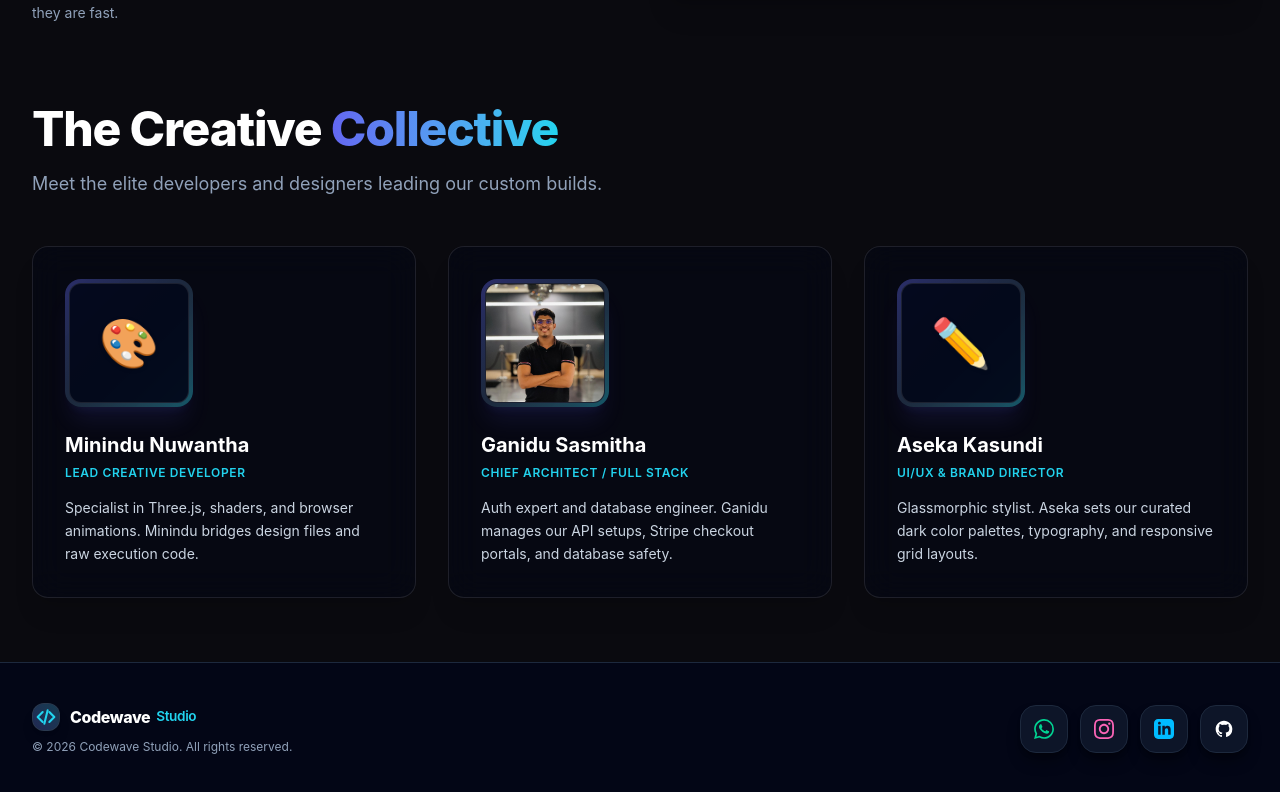
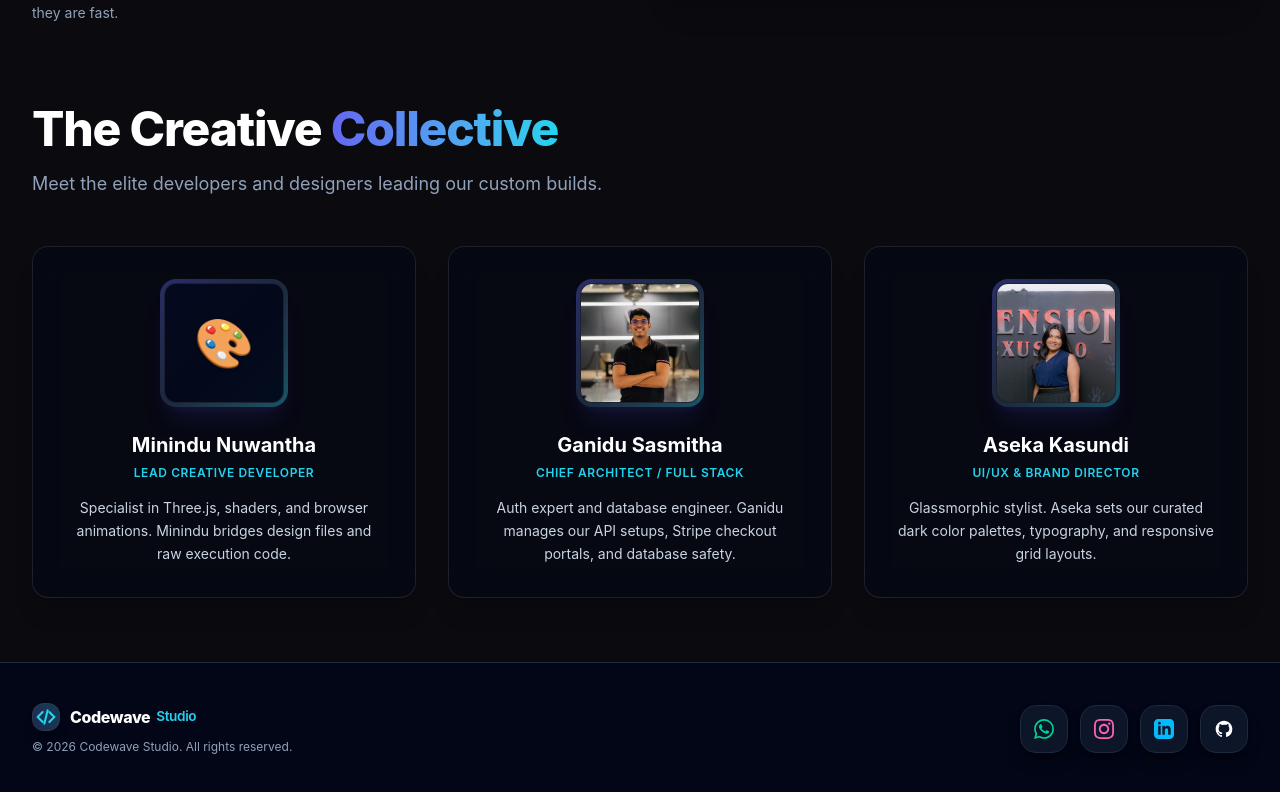
Before and after one commit to GaniduSasmitha/Codewave-Studio, a React (Vite) app: page /about in a window 1280 px wide. Shown: the part 494-1286 px from the top of the page. Built offline with nearby package versions, Linux system fonts and the light colour scheme; no server answers.

Commit message:
feat: implement About page and add team member asset

```diff
--- a/src/pages/public/About.tsx
+++ b/src/pages/public/About.tsx
@@ -2,6 +2,7 @@ import GlassCard from '../../components/GlassCard';
 import SectionHeading from '../../components/SectionHeading';
 import ScrollReveal from '../../components/ScrollReveal';
 import ganiduImg from '../../assets/ganidu.jpg';
+import asekaImg from '../../assets/aseka.png';
 
 interface TeamMember {
   name: string;
@@ -31,7 +32,7 @@ const team: TeamMember[] = [
     role: "UI/UX & Brand Director",
     bio: "Glassmorphic stylist. Aseka sets our curated dark color palettes, typography, and responsive grid layouts.",
     avatar: "✏️",
-    image: null
+    image: asekaImg
   }
 ];
 
@@ -92,10 +93,10 @@ export default function About() {
         <div className="grid gap-8 grid-cols-1 md:grid-cols-2 lg:grid-cols-3 mt-8">
           {team.map((member, i) => (
             <ScrollReveal key={i} delay={i * 0.1}>
-              <GlassCard className="h-full flex flex-col justify-between text-left p-6 sm:p-8 border border-white/10 bg-slate-900/20 hover:border-primary/30 transition-all duration-300 group">
-                <div>
-                  {/* Large Stylized Avatar Display */}
-                  <div className="relative w-28 h-28 sm:w-32 sm:h-32 rounded-2xl p-1 bg-gradient-to-br from-primary/40 via-slate-800 to-accent/40 shadow-xl shadow-primary/10 mb-6 flex-shrink-0 group-hover:shadow-primary/20 group-hover:scale-[1.02] transition-all duration-300">
+              <GlassCard className="h-full flex flex-col justify-between items-center text-center p-6 sm:p-8 border border-white/10 bg-slate-900/20 hover:border-primary/30 transition-all duration-300 group">
+                <div className="flex flex-col items-center text-center w-full">
+                  {/* Centered Large Stylized Avatar Display */}
+                  <div className="relative w-28 h-28 sm:w-32 sm:h-32 rounded-2xl p-1 bg-gradient-to-br from-primary/40 via-slate-800 to-accent/40 shadow-xl shadow-primary/10 mb-6 mx-auto flex-shrink-0 group-hover:shadow-primary/20 group-hover:scale-[1.02] transition-all duration-300">
                     <div className="w-full h-full rounded-xl overflow-hidden bg-slate-950/90 flex items-center justify-center border border-white/10">
                       {member.image ? (
                         <img
@@ -111,13 +112,13 @@ export default function About() {
                     </div>
                   </div>
 
-                  <h4 className="text-xl font-bold text-white group-hover:text-primary transition-colors duration-200">
+                  <h4 className="text-xl font-bold text-white group-hover:text-primary transition-colors duration-200 text-center">
                     {member.name}
                   </h4>
-                  <span className="text-xs text-accent font-semibold block mt-1.5 uppercase tracking-wider">
+                  <span className="text-xs text-accent font-semibold block mt-1.5 uppercase tracking-wider text-center">
                     {member.role}
                   </span>
-                  <p className="text-slate-300 text-xs sm:text-sm leading-relaxed mt-4">
+                  <p className="text-slate-300 text-xs sm:text-sm leading-relaxed mt-4 text-center">
                     {member.bio}
                   </p>
                 </div>
```
Also changed, not shown: src/assets/aseka.png (added).
